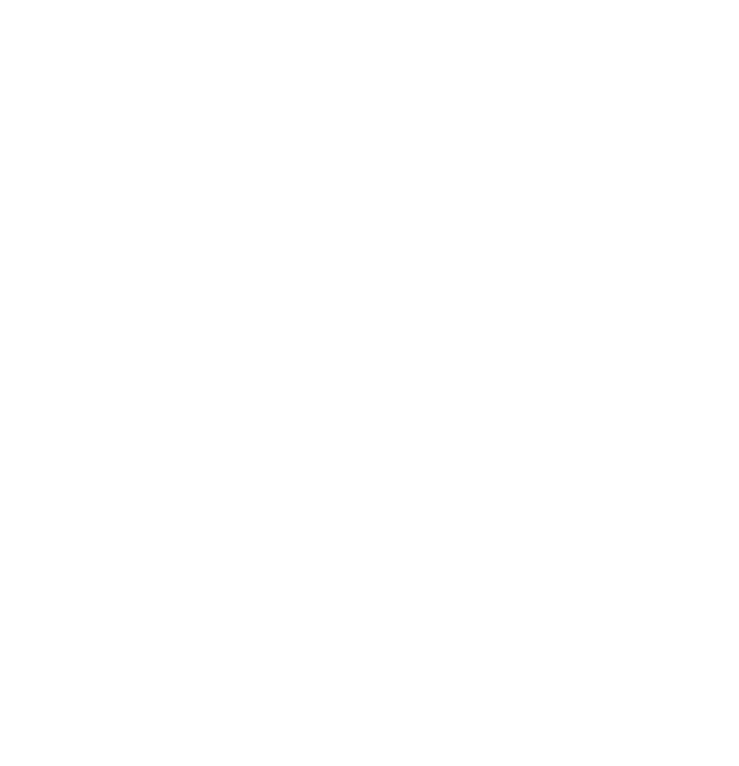
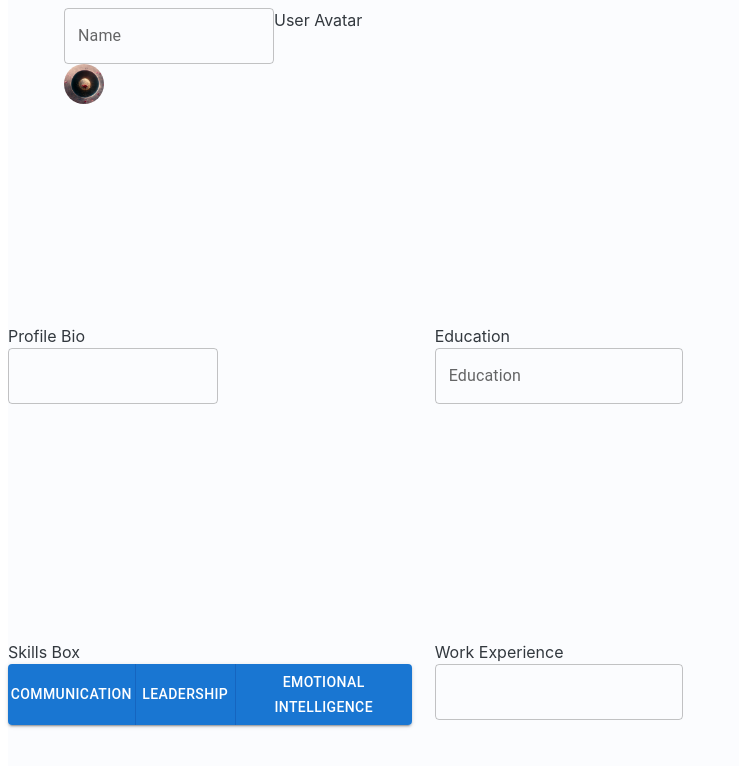
Before and after one commit to sonam-git/MEARN_Alumni_Book, a React (Create React App) app in the folder client/: page /Profile in a window 1280 px wide. Before the commit this address had no page. Shown: the top 766 px of the page, without its empty margins (0-739 px from the left). Built offline with nearby package versions, Linux system fonts and the light colour scheme.

Commit message:
route for profile page created in app.js

```diff
--- a/client/src/App.js
+++ b/client/src/App.js
@@ -8,6 +8,8 @@
 } from "@apollo/client";
 import { setContext } from "@apollo/client/link/context";
 import Home from "./pages/Home";
+import Dashboard from "./components/Dashboard";
+import { Profile } from "./components/Profile";
 import { BrowserRouter as Router, Routes, Route } from "react-router-dom";
 
 // Construct our main GraphQL API endpoint
@@ -49,6 +51,12 @@
           <Routes>
             <Route path="/" element={<Home />} />
           </Routes>
+          <Routes>
+            <Route path="/Dashboard" element={<Dashboard/>}/>
+          </Routes>
+          <Routes>
+            <Route path="/Profile" element={<Profile/>}/>
+          </Routes>
         </>
       </Router>
     </ApolloProvider>
--- a/client/src/components/Profile.js
+++ b/client/src/components/Profile.js
@@ -1,6 +1,6 @@
 import React from "react";
 import Avatar from "@mui/material/Avatar";
-import flowerImage from "../images/galactic-flower.png";
+import flowerImage from "../assets/images/galactic-flower.png";
 import Sheet from "@mui/joy/Sheet";
 import Box from "@mui/joy/Box";
 import Grid from "@mui/material/Grid";
--- a/client/src/components/index.js
+++ b/client/src/components/index.js
@@ -2,7 +2,7 @@
 export * from "./Footer";
 export * from "./Login";
 export * from "./Signup";
-export * from "./Dashboard";
+// export * from "./Dashboard";
 export * from "./Explore";
 export * from "./Connect";
 export * from "./Profile";
```
